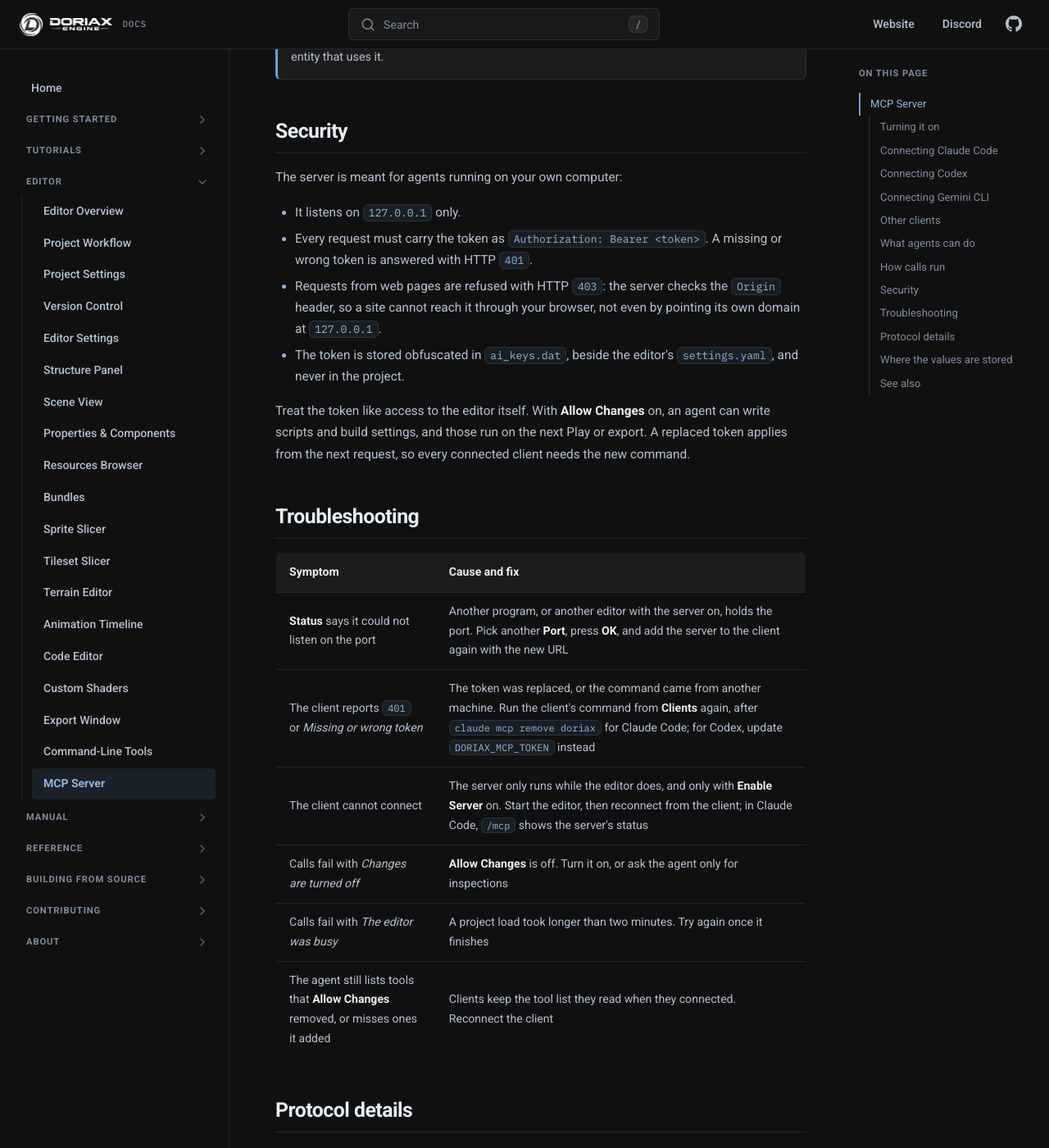
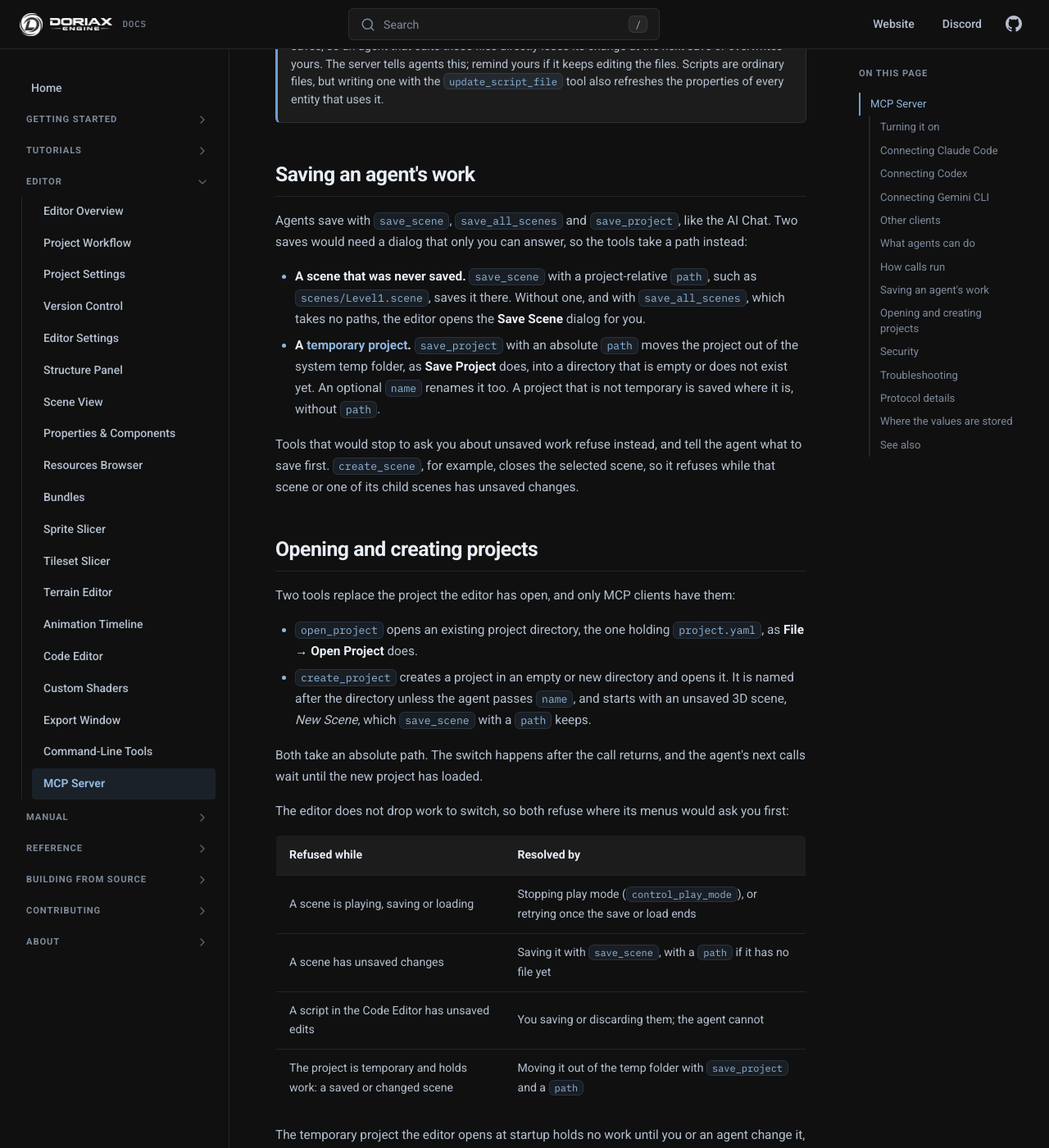
Before and after one commit to doriaxengine/doriax-docs, an MkDocs documentation site: the page built from docs/editor/mcp-server.md, in a window 1280 px wide and 1400 px high, scrolled down 4318 px. Shown: the whole window at 82% size. Built offline with MkDocs 1.6.1, drawn with Linux system fonts in a browser that asks for light colours; comment, search, counter and statistics services are not loaded; some of the changed text lies outside the part shown.

```diff
--- a/docs/editor/mcp-server.md
+++ b/docs/editor/mcp-server.md
@@ -12,7 +12,8 @@ output log.
 
 The agent brings its own model and account. The editor only runs the tools, so no API key
 is needed here and the AI Chat can stay closed. The server works on whichever project the
-editor has open, so opening another project changes what agents see.
+editor has open, so opening another project changes what agents see, and an agent can
+[open or create one](#opening-and-creating-projects) itself.
 
 ## Turning it on
 
@@ -108,9 +109,10 @@ local (stdio) servers needs a stdio-to-HTTP bridge in between.
 
 ## What agents can do
 
-The server offers every tool the AI Chat uses, with the same checks and the same results.
-Each tool is marked read-only or not (`readOnlyHint`), which clients can use when they ask
-you to confirm a call.
+The server offers every tool the AI Chat uses, with the same checks and the same results,
+plus `open_project` and `create_project`, which only MCP clients get: the chat runs inside
+the editor, and switching projects would end its own turn. Each tool is marked read-only
+or not (`readOnlyHint`), which clients can use when they ask you to confirm a call.
 
 When a client connects, the server also sends the engine rules the AI Chat's model gets:
 how Lua and C++ scripts are written, to confirm an API in the engine source before using
@@ -138,6 +140,49 @@ reading the log. An agent that reads them follows the same conventions as the AI
     files. Scripts are ordinary files, but writing one with the `update_script_file` tool
     also refreshes the properties of every entity that uses it.
 
+## Saving an agent's work
+
+Agents save with `save_scene`, `save_all_scenes` and `save_project`, like the AI Chat.
+Two saves would need a dialog that only you can answer, so the tools take a path instead:
+
+- **A scene that was never saved.** `save_scene` with a project-relative `path`, such as
+  `scenes/Level1.scene`, saves it there. Without one, and with `save_all_scenes`, which
+  takes no paths, the editor opens the **Save Scene** dialog for you.
+- **A [temporary project](project-workflow.md#creating-a-project).** `save_project` with
+  an absolute `path` moves the project out of the system temp folder, as **Save Project**
+  does, into a directory that is empty or does not exist yet. An optional `name` renames
+  it too. A project that is not temporary is saved where it is, without `path`.
+
+Tools that would stop to ask you about unsaved work refuse instead, and tell the agent
+what to save first. `create_scene`, for example, closes the selected scene, so it refuses
+while that scene or one of its child scenes has unsaved changes.
+
+## Opening and creating projects
+
+Two tools replace the project the editor has open, and only MCP clients have them:
+
+- `open_project` opens an existing project directory, the one holding `project.yaml`, as
+  **File → Open Project** does.
+- `create_project` creates a project in an empty or new directory and opens it. It is
+  named after the directory unless the agent passes `name`, and starts with an unsaved 3D
+  scene, *New Scene*, which `save_scene` with a `path` keeps.
+
+Both take an absolute path. The switch happens after the call returns, and the agent's
+next calls wait until the new project has loaded.
+
+The editor does not drop work to switch, so both refuse where its menus would ask you
+first:
+
+| Refused while | Resolved by |
+| --- | --- |
+| A scene is playing, saving or loading | Stopping play mode (`control_play_mode`), or retrying once the save or load ends |
+| A scene has unsaved changes | Saving it with `save_scene`, with a `path` if it has no file yet |
+| A script in the Code Editor has unsaved edits | You saving or discarding them; the agent cannot |
+| The project is temporary and holds work: a saved or changed scene | Moving it out of the temp folder with `save_project` and a `path` |
+
+The temporary project the editor opens at startup holds no work until you or an agent
+change it, so an agent can switch away from it at once.
+
 ## Security
 
 The server is meant for agents running on your own computer:
@@ -164,6 +209,8 @@ token applies from the next request, so every connected client needs the new com
 | The client cannot connect | The server only runs while the editor does, and only with **Enable Server** on. Start the editor, then reconnect from the client; in Claude Code, `/mcp` shows the server's status |
 | Calls fail with *Changes are turned off* | **Allow Changes** is off. Turn it on, or ask the agent only for inspections |
 | Calls fail with *The editor was busy* | A project load took longer than two minutes. Try again once it finishes |
+| `open_project` or `create_project` fails over unsaved work | The editor does not drop work to switch projects. Let the agent save it, or save or discard it yourself; see [Opening and creating projects](#opening-and-creating-projects) |
+| A **Save Scene** dialog opens while an agent works | The agent saved a scene that has no file yet without a `path`. Answer the dialog, or ask the agent to pass `path` to `save_scene` |
 | The agent still lists tools that **Allow Changes** removed, or misses ones it added | Clients keep the tool list they read when they connected. Reconnect the client |
 
 ## Protocol details
@@ -177,7 +224,9 @@ For client authors:
   the `initialize`-based `2025-11-25`, `2025-06-18` and `2025-03-26`. No sessions are
   created.
 - **Capabilities:** tools only, with no resources, prompts or change notifications. The
-  tool list only changes with **Allow Changes**.
+  tool list only changes with **Allow Changes**, but that can happen at any time, so under
+  `2026-07-28` the `server/discover` and `tools/list` results are marked never to be
+  cached (`ttlMs: 0`, `cacheScope: "private"`).
 - **Results:** text content holding the action's message followed by its data as JSON. A
   failed action is a result with `isError: true`, so the model can correct itself; an
   unknown tool or a malformed request is a JSON-RPC error.
```
Also changed, not shown: docs/manual/events.md (+5 -0 lines), docs/manual/physics.md (+6 -2 lines), docs/manual/user-interface.md (+6 -0 lines), docs/reference/classes/body2d.md (+5 -3 lines).
